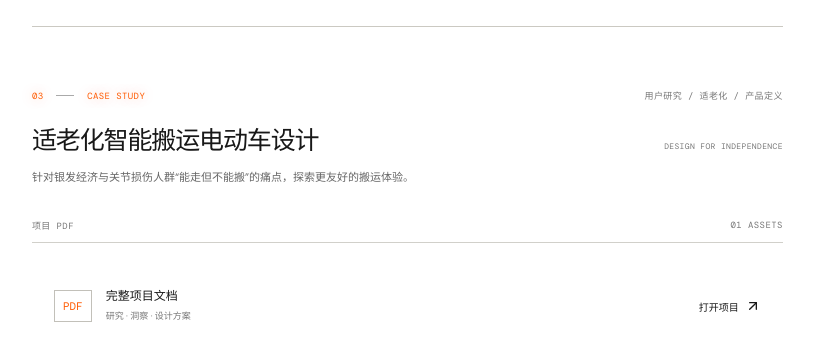
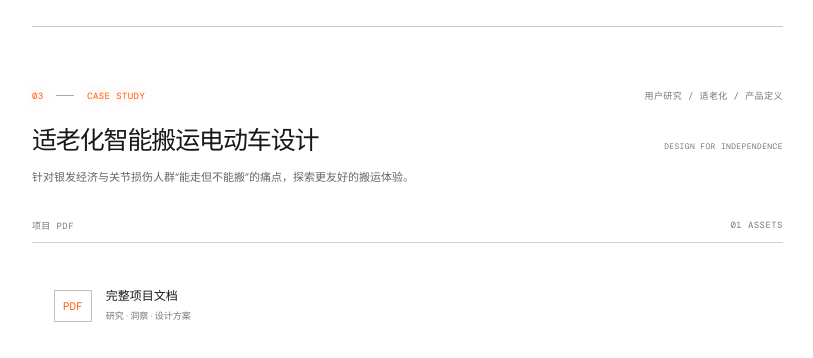
Before and after one commit to maxine2005/------, a React (Vite) app: page / in a window 1280 px wide. Shown: the part 8145-8503 px from the top of the page, without its empty margins (382-1195 px from the left). Built offline with nearby package versions, Linux system fonts and the light colour scheme.

Commit message:
Update main.jsx

```diff
--- a/src/main.jsx
+++ b/src/main.jsx
@@ -229,7 +229,7 @@ function Media({ file, index }) {
   const imageUrl = file.path === '作品集/2火箭发射交互模型/2制作过程/5.jpg' ? `${url}?v=original` : url;
   const videoUrl = file.type === 'video' && file.path.startsWith('作品集/5其他设计/') ? `${url}?v=h264` : url;
   if (file.type === 'video') return <div className="media video-wrap"><video controls controlsList="nodownload nofullscreen noremoteplayback" disablePictureInPicture disableRemotePlayback playsInline preload={file.path === '作品集/1除螨仪/产品动画/产品动画.mp4' ? 'auto' : 'metadata'} onContextMenu={(event) => event.preventDefault()} src={videoUrl} /><span className="media-caption">{String(index + 1).padStart(2, '0')} / {file.label}</span></div>;
-  if (file.type === 'pdf') return <div className="pdf-card"><div><span className="pdf-mark">PDF</span><p>完整项目文档<br /><small>研究 · 洞察 · 设计方案</small></p></div><a href={url} target="_blank" rel="noreferrer">打开项目 <ArrowUpRight size={16} /></a><iframe src={`${url}#toolbar=0&navpanes=0&zoom=40`} title="适老化智能电动车设计 PDF" /></div>;
+  if (file.type === 'pdf') return <div className="pdf-card"><div><span className="pdf-mark">PDF</span><p>完整项目文档<br /><small>研究 · 洞察 · 设计方案</small></p></div><iframe src={`${url}#toolbar=0&navpanes=0&zoom=40`} title="适老化智能电动车设计 PDF" loading="lazy" /></div>;
   return <div className="media image-wrap"><img loading="lazy" src={imageUrl} alt={file.label} /><span className="media-caption">{String(index + 1).padStart(2, '0')} / {file.label}</span></div>;
 }
 
```
